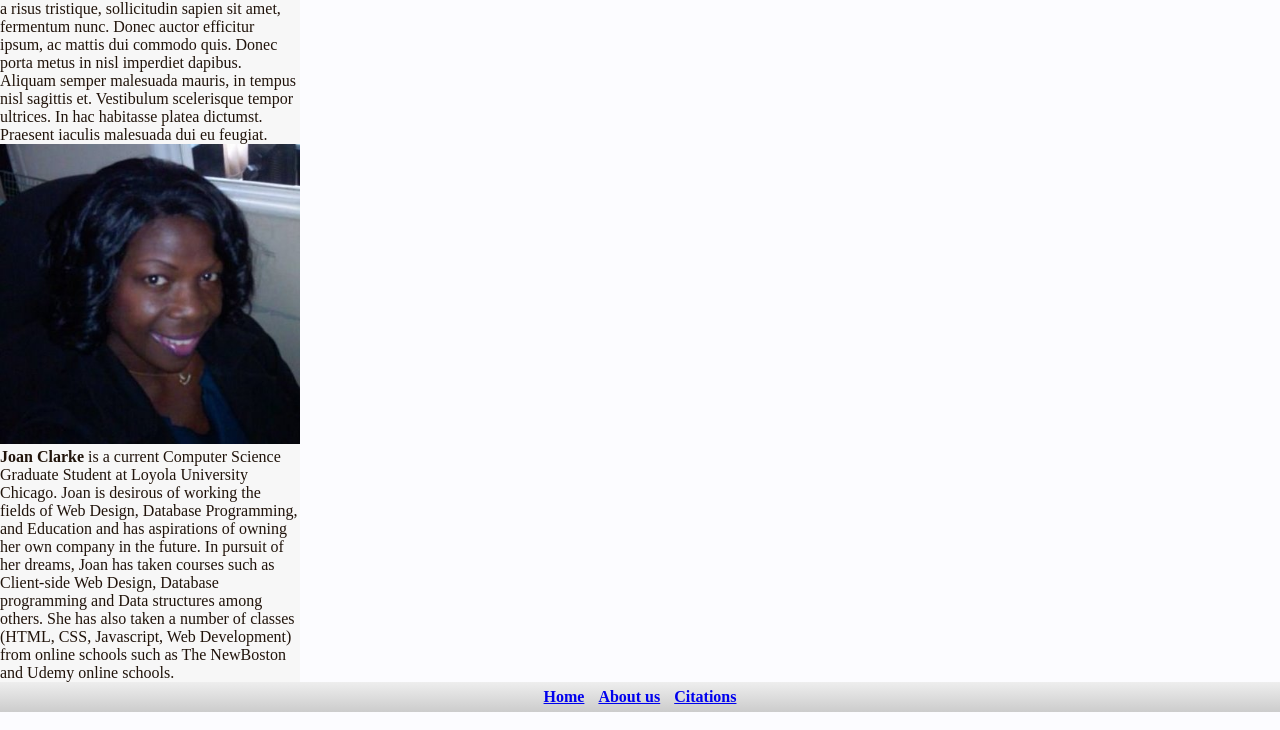
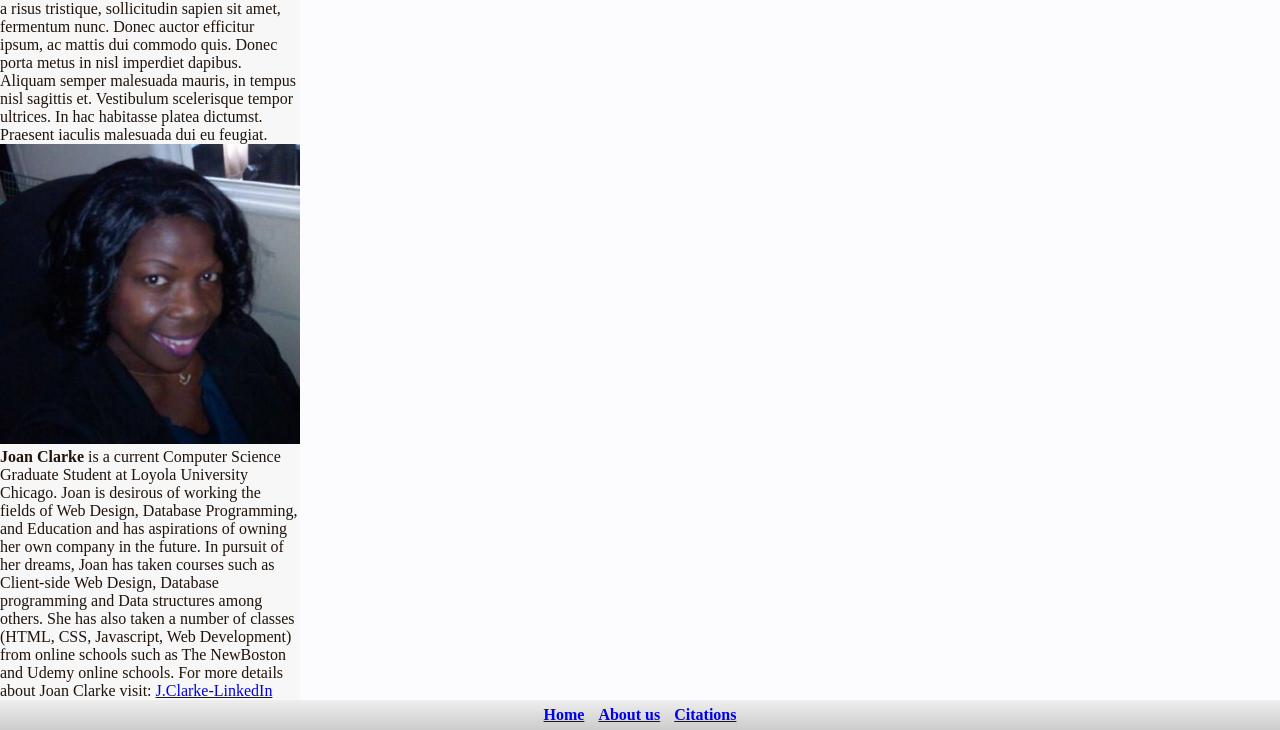
Before and after one commit to jthompson18/client-dev, a plain HTML site: page additionalPages/aboutUsPage.html in a window 1280 px wide. Shown: the part 326-1056 px from the top of the page. Drawn offline with Linux system fonts and the light colour scheme.

Commit message:
added link to LinkedIn page on about us page

```diff
--- a/additionalPages/aboutUsPage.html
+++ b/additionalPages/aboutUsPage.html
@@ -16,7 +16,7 @@
   </section>
   <section class="about-us-picture">
     <img src="jclarke-pic.jpg" width="300"/>
-    <figcaption><strong>Joan Clarke</strong> is a current Computer Science Graduate Student at Loyola University Chicago. Joan is desirous of working the fields of Web Design, Database Programming, and Education and has aspirations of owning her own company in the future.  In pursuit of her dreams, Joan has taken courses such as Client-side Web Design, Database programming and Data structures among others.  She has also taken a number of classes (HTML, CSS, Javascript, Web Development) from online schools such as The NewBoston and Udemy online schools. </figcaption>
+    <figcaption><strong>Joan Clarke</strong> is a current Computer Science Graduate Student at Loyola University Chicago. Joan is desirous of working the fields of Web Design, Database Programming, and Education and has aspirations of owning her own company in the future.  In pursuit of her dreams, Joan has taken courses such as Client-side Web Design, Database programming and Data structures among others.  She has also taken a number of classes (HTML, CSS, Javascript, Web Development) from online schools such as The NewBoston and Udemy online schools.  For more details about Joan Clarke visit: <a target="linked-in" href="https://jm.linkedin.com/pub/joan-clarke/19/937/a18">J.Clarke-LinkedIn</a></figcaption>
   </section>
 </article>
 </section>
```
